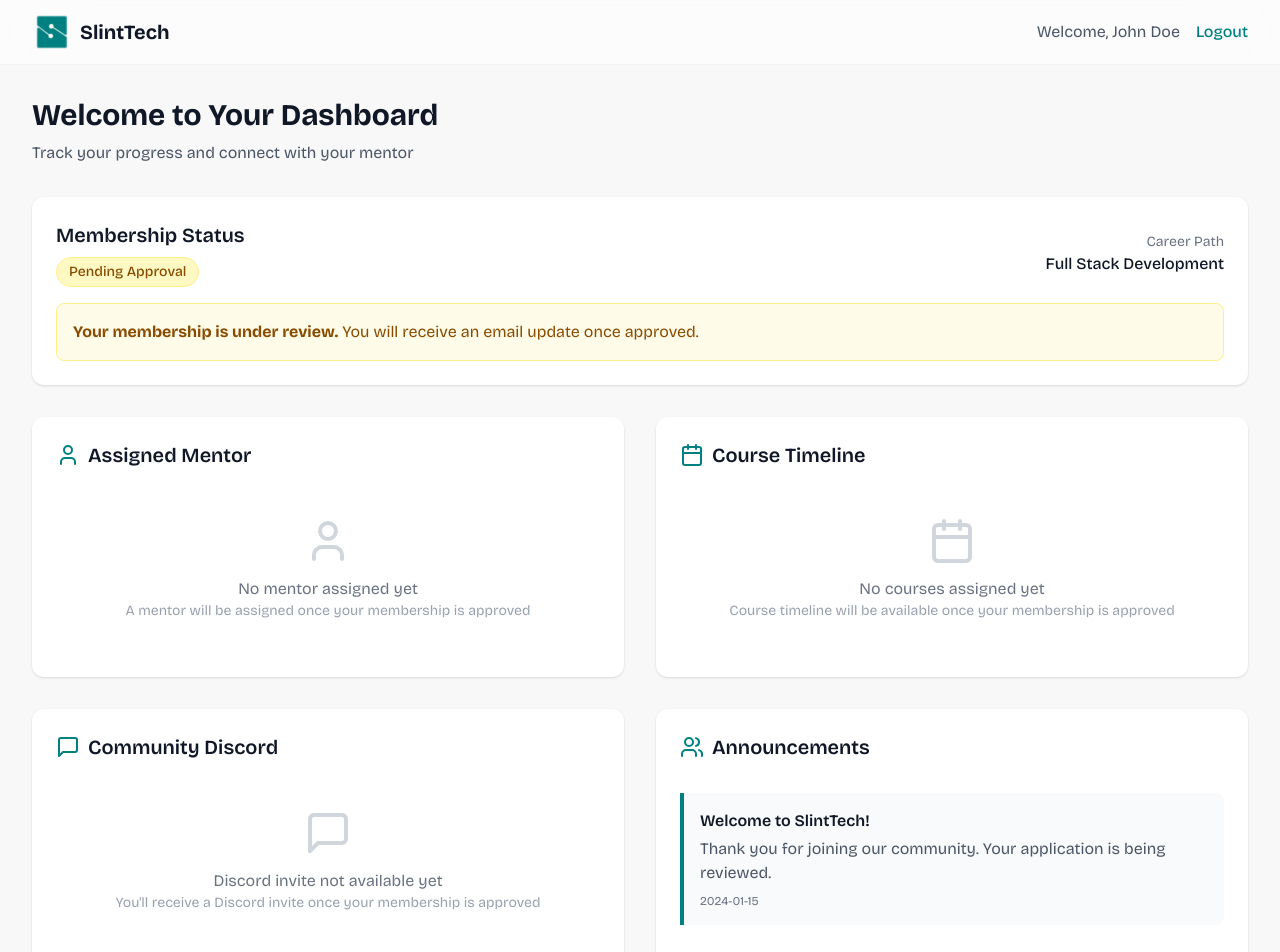
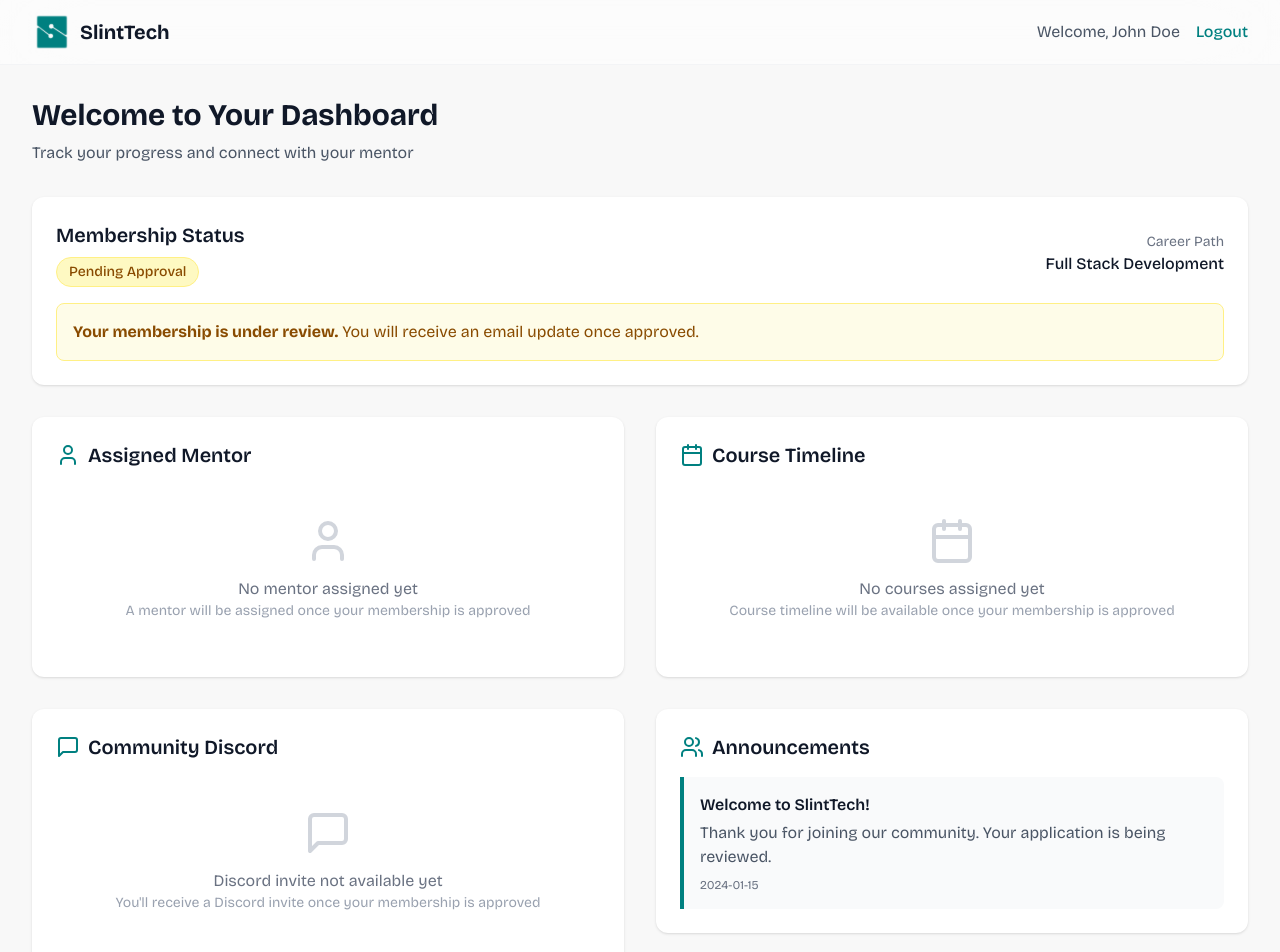
Before and after one commit to SLINT-Tech/slinttech.org, a React (Vite) app: page /dashboard in a window 1280 px wide. Shown: the top 952 px of the page. Built offline with nearby package versions, Linux system fonts and the light colour scheme.

Commit message:
Fix JSX structure in MenteeDashboard

```diff
--- a/src/Pages/MenteeDashboard.tsx
+++ b/src/Pages/MenteeDashboard.tsx
@@ -239,7 +239,6 @@ const MenteeDashboard = () => {
 
               {menteeData.announcements.length > 0 ? (
                 <div className="space-y-4">
-                  <div className="py-4">
                   {menteeData.announcements.map((announcement) => (
                     <div key={announcement.id} className="border-l-4 border-[#008080] bg-gray-50 p-4 rounded-r-lg">
                       <div className="flex items-start justify-between">
@@ -251,7 +250,6 @@ const MenteeDashboard = () => {
                       </div>
                     </div>
                   ))}
-                  </div>
                 </div>
               ) : (
                 <div className="text-center py-8">
```
